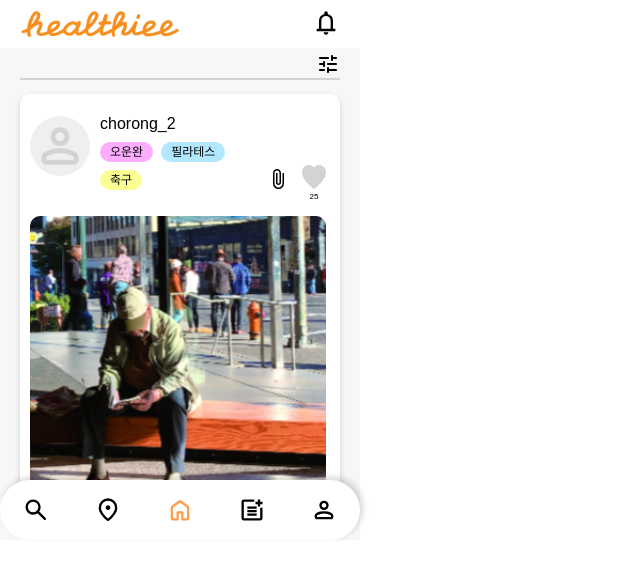
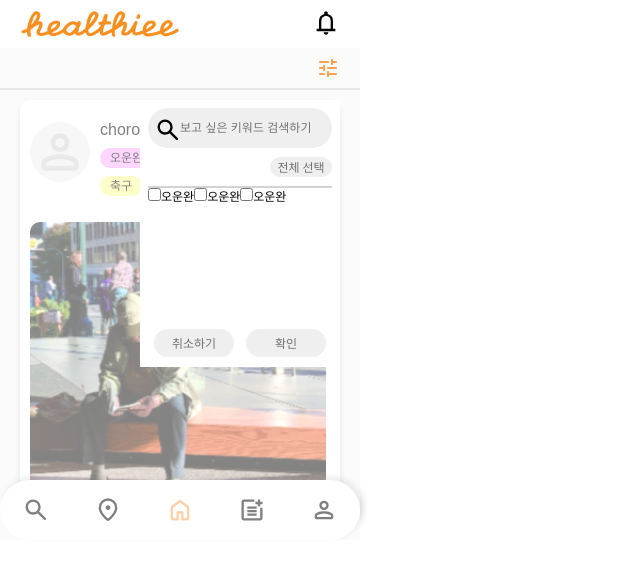
Before and after one commit to healthiee/healthiee-front, a React (Create React App) app: page / in a window 1280 px wide. Both pictures are taken after a click on the icon 328 px from the left and 64 px from the top of the page. Shown: the top 578 px of the page, without its empty margins (0-640 px from the left). Built offline with nearby package versions, Linux system fonts and the light colour scheme; a web font is replaced by a local one.

Commit message:
design: 검색창 UI 구현

```diff
--- a/src/components/HomePage/Contents.js
+++ b/src/components/HomePage/Contents.js
@@ -17,8 +17,6 @@ const Contents = (props) => {
     }
   };
 
-  console.log(heart);
-
   const heartStyle = heart ? styles.active : styles.heart;
 
   return (
@@ -31,7 +29,7 @@ const Contents = (props) => {
         <div className={styles.profile_box}>
           <h1>{props.post.nickname}</h1>
           <div className={styles.profile_tags}>
-            {props.post.tags.map(tag => <div className={styles.profile_tag} style={{backgroundColor:`${tag.color}`}}>{tag.name}</div>)}
+            {props.post.tags.map(tag => <div className={styles.profile_tag} key={tag.name} style={{backgroundColor:`${tag.color}`}}>{tag.name}</div>)}
           </div>
         </div>
       </div>
--- a/src/components/HomePage/Home.js
+++ b/src/components/HomePage/Home.js
@@ -1,5 +1,5 @@
 import styles from './Home.module.css';
-import { Fragment } from 'react';
+import { Fragment, useState } from 'react';
 import {ReactComponent as Tune} from '../../assets/images/tune.svg';
 import {ReactComponent as Notification} from '../../assets/images/notification.svg';
 import logo from '../../assets/images/logo.png'
@@ -7,6 +7,7 @@ import Contents from './Contents';
 import { Link } from 'react-router-dom'
 import defaultProfile from '../../assets/images/defaultProfile.png';
 import defaultImg from '../../assets/images/defaultImg.png';
+import Search from './Search';
 
 const dummy = [{
   nickname : 'chorong_2',
@@ -29,6 +30,19 @@ const dummy = [{
 }]
 
 const Home  = () => {
+
+  const [backdrop, setBackdrop] = useState(false);
+
+  const searchHandler = () => {
+    if(backdrop) {
+      setBackdrop(false);
+    } else {
+      setBackdrop(true);
+    }
+  }
+
+  const searchButtonStyle = backdrop? styles.active : '';
+
   return(
     <Fragment>
       <header className={styles.header}>
@@ -41,7 +55,8 @@ const Home  = () => {
       </header>
 
       <div className={styles.tune}>
-        <Tune/>
+        <Tune className={searchButtonStyle} style={{cursor:'pointer'}} onClick={searchHandler}/>
+        {backdrop && <Search onBackdrop={searchHandler}/>}
       </div>
 
       <div className={styles.contents}>
--- a/src/components/HomePage/Home.module.css
+++ b/src/components/HomePage/Home.module.css
@@ -14,10 +14,18 @@
 }
 
 .tune {
+  display: flex;
+  align-items: center;
+  justify-content: right;
   border-bottom: 2px solid #D3D3D3;
-  margin: 4px auto;
-  text-align: right;
-  width: 320px;
+  width: 360px;
+  height: 42px;
+  padding-right: 20px;
+}
+
+.active {
+  fill: #FF9F4E;
+  z-index: 100;
 }
 
 .contents {
--- /dev/null
+++ b/src/components/HomePage/Search.js
@@ -0,0 +1,40 @@
+import styles from './Search.module.css'
+import {ReactComponent as Searchimg} from '../../assets/images/search.svg';
+
+const Search = (props) => {
+
+  const cancleButtonHandler = () => {
+    props.onBackdrop();
+  };
+
+  const searchHandelr = (event) => {
+    event.preventDefault();
+  }
+
+  return(
+    <div className={styles.backdrop} onClick={cancleButtonHandler}>
+      <form onSubmit={searchHandelr} className={styles.container}>
+        <div>
+          <Searchimg className={styles.icon}/>
+          <input className={styles.search} placeholder='보고 싶은 키워드 검색하기' type="text" />
+        </div>
+        <div className={styles.choose}>
+          <button type='button'>전체 선택</button>
+        </div>
+
+        <div className={styles.checkbox}>
+          <label><input type="checkbox" name='exercises'/>오운완</label>
+          <label><input type="checkbox" name='exercises'/>오운완</label>
+          <label><input type="checkbox" name='exercises'/>오운완</label>
+        </div>
+
+        <div className={styles.btns}>
+          <button type='button' onClick={cancleButtonHandler}>취소하기</button>
+          <button type='submit'>확인</button>
+        </div>
+      </form>
+    </div>
+  )
+};
+
+export default Search;
--- /dev/null
+++ b/src/components/HomePage/Search.module.css
@@ -0,0 +1,90 @@
+/* backdrop */
+
+.backdrop {
+  position: absolute;
+  top: 48px;
+  left: 0;
+  height: 592px;
+  width: 360px;
+  z-index: 2;
+}
+
+.backdrop::after {
+  height: 592px;
+  width: 360px;
+  content: '';
+  background-color: white;
+  position: absolute;
+  top: 0;
+  left: 0;
+  z-index: 1.5;
+  opacity: 0.5;
+}
+
+/* container */
+
+.container {
+  width: 200px;
+  height: 267px;
+  position: absolute;
+  top: 52px;
+  right: 20px;
+  background-color: white;
+  z-index: 4;
+}
+
+.container > * {
+  width: 184px;
+  margin: 0 auto;
+}
+
+.search {
+  width: 184px;
+  height: 40px;
+  background-color: #EFEFEF;
+  border-radius: 20px;
+  border: none;
+  padding-left: 32px;
+  font-size: 12px;
+  color: #717171;
+  margin-top: 8px;
+}
+
+.icon {
+  position: absolute;
+  top: 16px;
+  left: 14px;
+}
+
+.choose {
+  height: 40px;
+  border-bottom: 2px solid #D3D3D3;
+  display: flex;
+  justify-content: right;
+  align-items: center;
+}
+
+.choose button {
+  width: 62px;
+  height: 20px;
+  font-size: 12px;
+  color: #717171;
+}
+
+.checkbox {
+  height: 130px;
+}
+
+.btns {
+  height: 49px;
+  display: flex;
+  justify-content: space-around;
+  align-items: center;
+}
+
+.btns button {
+  width: 80px;
+  height: 28px;
+  font-size: 12px;
+  color: #717171;
+}
```
